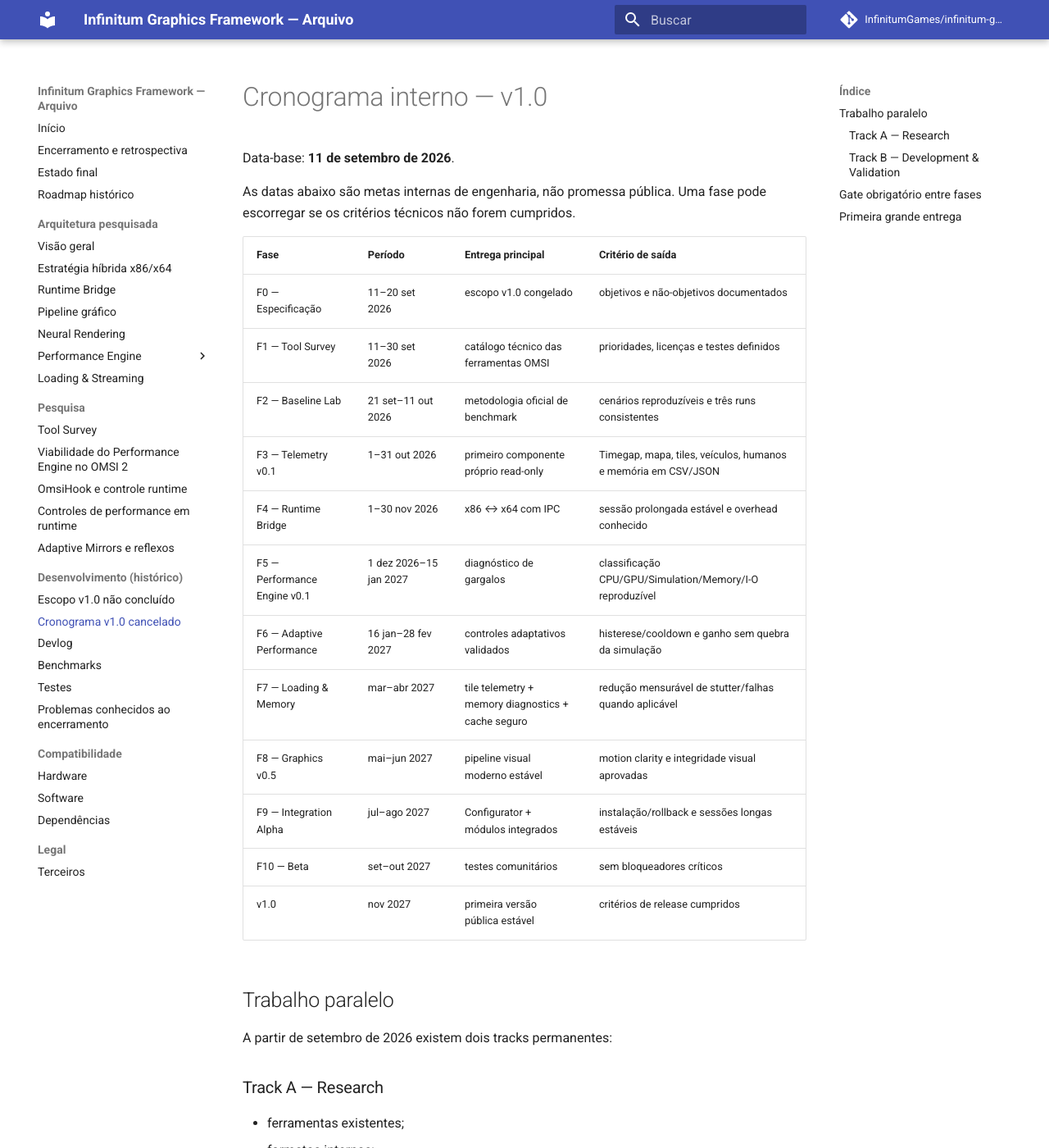
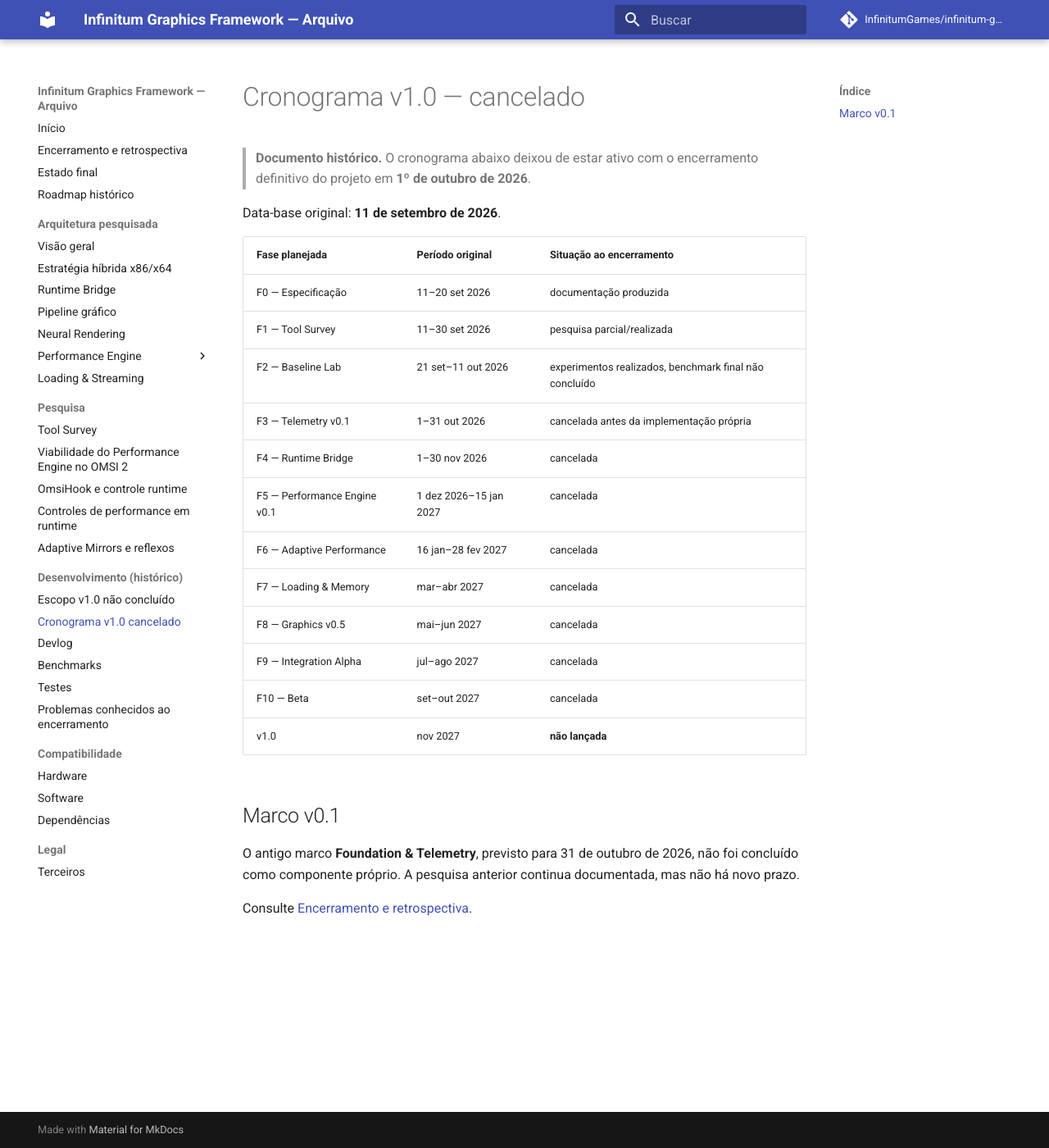
Before and after one commit to InfinitumGames/infinitum-graphics-framework, an MkDocs documentation site: the page built from docs/development/timeline-v1.md, in a window 1280 px wide and 1400 px high. Shown: the whole window at 82% size. Built offline with MkDocs 1.6.1 and Material for MkDocs 9.7.7, drawn with Linux system fonts in a browser that asks for light colours; comment, search, counter and statistics services are not loaded; some of the changed text lies outside the part shown.

Commit message:
docs: close final development plans

```diff
--- a/docs/development/timeline-v1.md
+++ b/docs/development/timeline-v1.md
@@ -1,74 +1,26 @@
-# Cronograma interno — v1.0
+# Cronograma v1.0 — cancelado
 
-Data-base: **11 de setembro de 2026**.
+> **Documento histórico.** O cronograma abaixo deixou de estar ativo com o encerramento definitivo do projeto em **1º de outubro de 2026**.
 
-As datas abaixo são metas internas de engenharia, não promessa pública. Uma fase pode escorregar se os critérios técnicos não forem cumpridos.
+Data-base original: **11 de setembro de 2026**.
 
-| Fase | Período | Entrega principal | Critério de saída |
-|---|---|---|---|
-| F0 — Especificação | 11–20 set 2026 | escopo v1.0 congelado | objetivos e não-objetivos documentados |
-| F1 — Tool Survey | 11–30 set 2026 | catálogo técnico das ferramentas OMSI | prioridades, licenças e testes definidos |
-| F2 — Baseline Lab | 21 set–11 out 2026 | metodologia oficial de benchmark | cenários reproduzíveis e três runs consistentes |
-| F3 — Telemetry v0.1 | 1–31 out 2026 | primeiro componente próprio read-only | Timegap, mapa, tiles, veículos, humanos e memória em CSV/JSON |
-| F4 — Runtime Bridge | 1–30 nov 2026 | x86 ↔ x64 com IPC | sessão prolongada estável e overhead conhecido |
-| F5 — Performance Engine v0.1 | 1 dez 2026–15 jan 2027 | diagnóstico de gargalos | classificação CPU/GPU/Simulation/Memory/I-O reproduzível |
-| F6 — Adaptive Performance | 16 jan–28 fev 2027 | controles adaptativos validados | histerese/cooldown e ganho sem quebra da simulação |
-| F7 — Loading & Memory | mar–abr 2027 | tile telemetry + memory diagnostics + cache seguro | redução mensurável de stutter/falhas quando aplicável |
-| F8 — Graphics v0.5 | mai–jun 2027 | pipeline visual moderno estável | motion clarity e integridade visual aprovadas |
-| F9 — Integration Alpha | jul–ago 2027 | Configurator + módulos integrados | instalação/rollback e sessões longas estáveis |
-| F10 — Beta | set–out 2027 | testes comunitários | sem bloqueadores críticos |
-| v1.0 | nov 2027 | primeira versão pública estável | critérios de release cumpridos |
+| Fase planejada | Período original | Situação ao encerramento |
+|---|---|---|
+| F0 — Especificação | 11–20 set 2026 | documentação produzida |
+| F1 — Tool Survey | 11–30 set 2026 | pesquisa parcial/realizada |
+| F2 — Baseline Lab | 21 set–11 out 2026 | experimentos realizados, benchmark final não concluído |
+| F3 — Telemetry v0.1 | 1–31 out 2026 | cancelada antes da implementação própria |
+| F4 — Runtime Bridge | 1–30 nov 2026 | cancelada |
+| F5 — Performance Engine v0.1 | 1 dez 2026–15 jan 2027 | cancelada |
+| F6 — Adaptive Performance | 16 jan–28 fev 2027 | cancelada |
+| F7 — Loading & Memory | mar–abr 2027 | cancelada |
+| F8 — Graphics v0.5 | mai–jun 2027 | cancelada |
+| F9 — Integration Alpha | jul–ago 2027 | cancelada |
+| F10 — Beta | set–out 2027 | cancelada |
+| v1.0 | nov 2027 | **não lançada** |
 
-## Trabalho paralelo
+## Marco v0.1
 
-A partir de setembro de 2026 existem dois tracks permanentes:
+O antigo marco **Foundation & Telemetry**, previsto para 31 de outubro de 2026, não foi concluído como componente próprio. A pesquisa anterior continua documentada, mas não há novo prazo.
 
-### Track A — Research
-
-- ferramentas existentes;
-- formatos internos;
-- OmsiHook/API oficial;
-- memória;
-- loader/tiles;
-- AI/simulation;
-- espelhos;
-- render backends;
-- dependências e licenças.
-
-### Track B — Development & Validation
-
-- protótipos próprios;
-- instrumentação;
-- testes A/B;
-- benchmark automation;
-- regressões;
-- documentação dos resultados.
-
-Pesquisa não deve bloquear protótipos read-only; protótipos não devem virar feature pública antes de pesquisa e validação suficientes.
-
-## Gate obrigatório entre fases
-
-Cada fase termina com uma decisão:
-
-- **PASS** — pode avançar;
-- **PASS WITH LIMITATIONS** — avança com limitações documentadas;
-- **REWORK** — repete teste/desenvolvimento;
-- **DROP** — mecanismo descartado e alternativa avaliada.
-
-## Primeira grande entrega
-
-**Infinitum v0.1 — Foundation & Telemetry**
-
-Meta interna: **31 de outubro de 2026**.
-
-Deve conseguir observar o OMSI e responder com dados objetivos:
-
-- quanto tempo cada frame leva;
-- qual mapa está ativo;
-- quais tiles estão carregando;
-- quantos veículos/humanos estão ativos;
-- quanta memória o processo está usando;
-- quando um stutter ocorreu;
-- quais eventos de loading estavam próximos do stutter.
-
-Esse milestone não precisa melhorar FPS ainda. Ele precisa transformar o OMSI de uma caixa-preta em um sistema mensurável.
+Consulte [Encerramento e retrospectiva](../project-retrospective.md).
```
